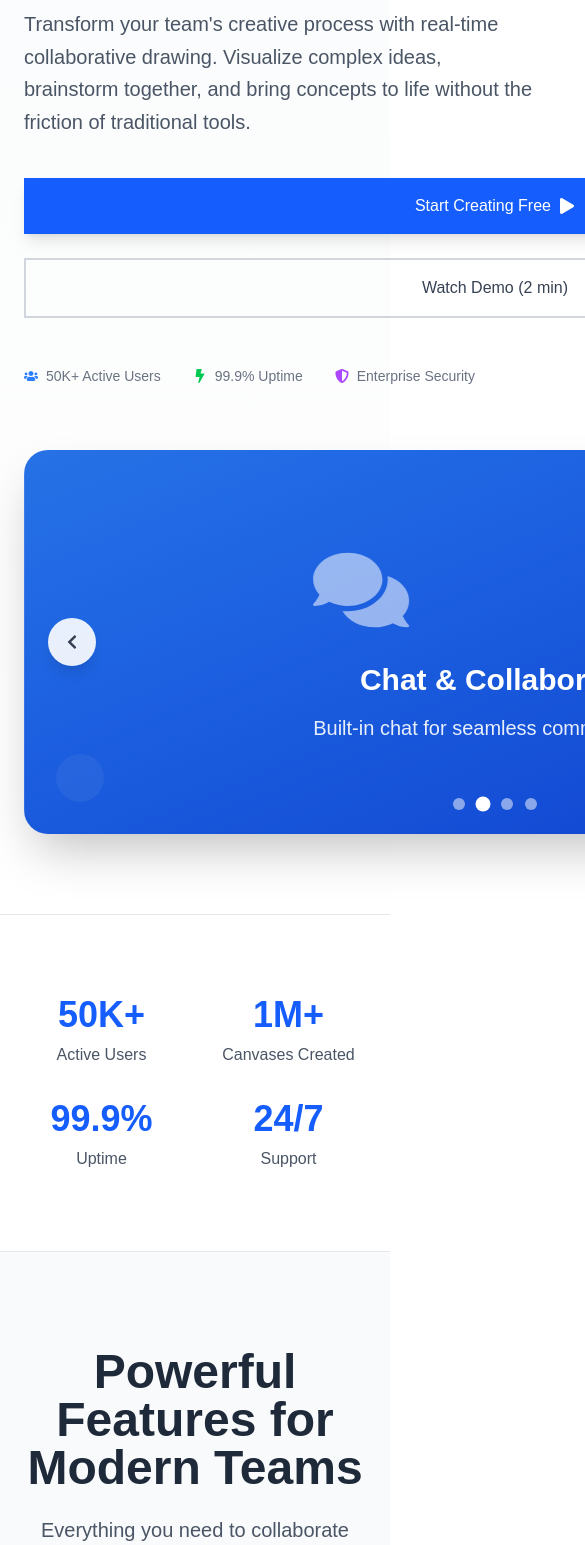
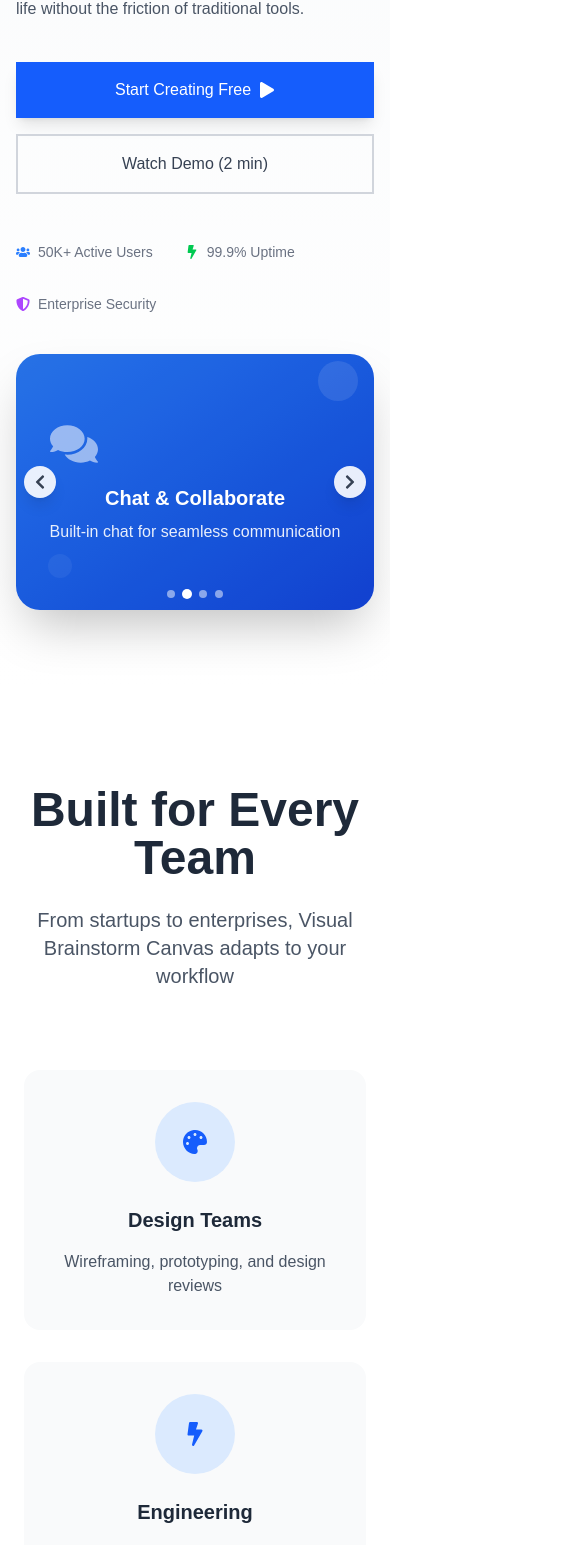
Before and after one commit to solonkonora/visual-brainstorm-canvas, a Next.js app in the folder frontend/: page /landing in a window 390 px wide. Shown: the part 421-1966 px from the top of the page, 585 px wide, since content can reach past the window. Built offline with nearby package versions, Linux system fonts and the light colour scheme.

Commit message:
fix: making dashboard responsive

```diff
--- a/frontend/src/app/landing/page.tsx
+++ b/frontend/src/app/landing/page.tsx
@@ -1,3 +1,4 @@
+/* eslint-disable react/no-unescaped-entities */
 'use client';
 
 import React, { useState, useEffect, useRef } from 'react';
@@ -328,8 +329,8 @@
 
       {/* Hero Section */}
       <section className="pt-28 pb-20 min-h-screen flex items-center bg-gradient-to-b from-gray-50 to-white dark:from-gray-900 dark:to-gray-800">
-        <div className="container mx-auto px-6">
-          <div className="grid lg:grid-cols-2 gap-16 items-center">
+        <div className="container mx-auto px-4 sm:px-6">
+          <div className="grid grid-cols-1 lg:grid-cols-2 gap-10 lg:gap-16 items-center">
             <div
               data-animate
               id="hero-text"
@@ -340,19 +341,19 @@
                 Real-time Collaboration Platform
               </div>
 
-              <h1 className="text-6xl lg:text-7xl font-bold mb-8 leading-tight">
+              <h1 className="text-4xl sm:text-5xl md:text-6xl lg:text-7xl font-bold mb-8 leading-tight">
                 <span className="text-gray-800 dark:text-white">Visual</span><br />
                 <span className="text-blue-600">Brainstorm</span><br />
                 <span className="text-gray-800 dark:text-white">Canvas</span>
               </h1>
 
-              <p className="text-xl text-gray-600 dark:text-gray-300 mb-10 leading-relaxed max-w-lg">
+              <p className="text-base sm:text-lg md:text-xl text-gray-600 dark:text-gray-300 mb-10 leading-relaxed max-w-lg">
                 Transform your team's creative process with real-time collaborative drawing.
                 Visualize complex ideas, brainstorm together, and bring concepts to life
                 without the friction of traditional tools.
               </p>
 
-              <div className="flex flex-col sm:flex-row gap-6 mb-12">
+              <div className="flex flex-col sm:flex-row gap-4 sm:gap-6 mb-12">
                 <Link href="/auth" className="px-8 py-4 bg-blue-600 text-white rounded-xl hover:bg-blue-700 transform hover:scale-105 transition-all duration-300 shadow-lg hover:shadow-xl flex items-center justify-center space-x-2 group">
                   <span>Start Creating Free</span>
                   <FaPlay className="group-hover:translate-x-1 transition-transform" />
@@ -396,44 +397,42 @@
                   {slides.map((slide, index) => {
                     const IconComponent = slide.icon;
                     return (
-                      <div key={index} className="w-full flex-shrink-0">
-                        <div className="bg-gradient-to-br from-blue-500 to-blue-700 p-12 h-96 flex items-center justify-center relative overflow-hidden">
+                      <div key={index} className="w-full flex-shrink-0 min-w-0">
+                        <div className="bg-gradient-to-br from-blue-500 to-blue-700 p-6 sm:p-12 h-64 sm:h-96 flex items-center justify-center relative overflow-hidden">
                           <div className="absolute inset-0 bg-black/10"></div>
                           <div className="text-center text-white relative z-10">
-                            <IconComponent className="text-8xl mb-6 animate-pulse" />
-                            <h3 className="text-3xl font-bold mb-4">{slide.title}</h3>
-                            <p className="text-xl opacity-90">{slide.description}</p>
+                            <IconComponent className="text-5xl sm:text-8xl mb-4 sm:mb-6 animate-pulse" />
+                            <h3 className="text-xl sm:text-3xl font-bold mb-2 sm:mb-4">{slide.title}</h3>
+                            <p className="text-base sm:text-xl opacity-90">{slide.description}</p>
                           </div>
                           {/* Animated Background Elements */}
-                          <div className="absolute top-4 right-4 w-20 h-20 bg-white/10 rounded-full animate-bounce"></div>
-                          <div className="absolute bottom-8 left-8 w-12 h-12 bg-white/10 rounded-full animate-pulse delay-1000"></div>
+                          <div className="absolute top-4 right-4 w-10 h-10 sm:w-20 sm:h-20 bg-white/10 rounded-full animate-bounce"></div>
+                          <div className="absolute bottom-8 left-8 w-6 h-6 sm:w-12 sm:h-12 bg-white/10 rounded-full animate-pulse delay-1000"></div>
                         </div>
                       </div>
                     );
                   })}
                 </div>
-
                 {/* Enhanced Controls */}
                 <button
                   onClick={prevSlide}
-                  className="absolute left-6 top-1/2 transform -translate-y-1/2 bg-white/90 dark:bg-gray-800/90 p-4 rounded-full shadow-lg hover:bg-white dark:hover:bg-gray-700 transition-all duration-200 backdrop-blur-sm"
+                  className="absolute left-2 sm:left-6 top-1/2 transform -translate-y-1/2 bg-white/90 dark:bg-gray-800/90 p-2 sm:p-4 rounded-full shadow-lg hover:bg-white dark:hover:bg-gray-700 transition-all duration-200 backdrop-blur-sm"
                 >
                   <FaChevronLeft className="text-gray-700 dark:text-gray-300" />
                 </button>
                 <button
                   onClick={nextSlide}
-                  className="absolute right-6 top-1/2 transform -translate-y-1/2 bg-white/90 dark:bg-gray-800/90 p-4 rounded-full shadow-lg hover:bg-white dark:hover:bg-gray-700 transition-all duration-200 backdrop-blur-sm"
+                  className="absolute right-2 sm:right-6 top-1/2 transform -translate-y-1/2 bg-white/90 dark:bg-gray-800/90 p-2 sm:p-4 rounded-full shadow-lg hover:bg-white dark:hover:bg-gray-700 transition-all duration-200 backdrop-blur-sm"
                 >
                   <FaChevronRight className="text-gray-700 dark:text-gray-300" />
                 </button>
-
                 {/* Progress Indicators */}
-                <div className="absolute bottom-6 left-1/2 transform -translate-x-1/2 flex space-x-3">
+                <div className="absolute bottom-3 sm:bottom-6 left-1/2 transform -translate-x-1/2 flex space-x-2 sm:space-x-3">
                   {slides.map((_, index) => (
                     <button
                       key={index}
                       onClick={() => setCurrentSlide(index)}
-                      className={`w-3 h-3 rounded-full transition-all duration-300 ${
+                      className={`w-2 h-2 sm:w-3 sm:h-3 rounded-full transition-all duration-300 ${
                         index === currentSlide ? 'bg-white scale-125' : 'bg-white/50 hover:bg-white/75'
                       }`}
                     />
@@ -441,69 +440,6 @@
                 </div>
               </div>
             </div>
-          </div>
-        </div>
-      </section>
-
-      {/* Stats Section */}
-      <section className="py-20 bg-white dark:bg-gray-800 border-y border-gray-200 dark:border-gray-700">
-        <div className="container mx-auto px-6">
-          <div
-            data-animate
-            id="stats"
-            className={`grid grid-cols-2 md:grid-cols-4 gap-8 transition-all duration-1000 ${isAnimated('stats') ? 'opacity-100 translate-y-0' : 'opacity-0 translate-y-10'}`}
-          >
-            {stats.map((stat, index) => (
-              <div key={index} className="text-center">
-                <div className="text-4xl md:text-5xl font-bold text-blue-600 mb-2">{stat.number}</div>
-                <div className="text-gray-600 dark:text-gray-400 font-medium">{stat.label}</div>
-              </div>
-            ))}
-          </div>
-        </div>
-      </section>
-
-      {/* Features Section */}
-      <section id="features" className="py-24 bg-gray-50 dark:bg-gray-900">
-        <div className="container mx-auto px-6">
-          <div
-            data-animate
-            id="features-header"
-            className={`text-center mb-20 transition-all duration-1000 ${isAnimated('features-header') ? 'opacity-100 translate-y-0' : 'opacity-0 translate-y-10'}`}
-          >
-            <h2 className="text-5xl font-bold mb-6 text-gray-800 dark:text-white">
-              Powerful Features for Modern Teams
-            </h2>
-            <p className="text-xl text-gray-600 dark:text-gray-300 max-w-3xl mx-auto">
-              Everything you need to collaborate visually, from simple sketches to complex diagrams
-            </p>
-          </div>
-
-          <div className="grid md:grid-cols-2 lg:grid-cols-3 gap-8">
-            {features.map((feature, index) => {
-              const IconComponent = feature.icon;
-              return (
-                <div
-                  key={index}
-                  data-animate
-                  id={`feature-${index}`}
-                  className={`p-8 rounded-2xl bg-white dark:bg-gray-800 shadow-lg hover:shadow-xl transition-all duration-500 border border-gray-200 dark:border-gray-700 group hover:scale-105 ${
-                    isAnimated(`feature-${index}`) ? 'opacity-100 translate-y-0' : 'opacity-0 translate-y-10'
-                  }`}
-                  style={{ transitionDelay: `${index * 100}ms` }}
-                >
-                  <div className="w-16 h-16 bg-blue-100 dark:bg-blue-900/30 rounded-2xl flex items-center justify-center mb-6 group-hover:scale-110 transition-transform duration-300">
-                    <IconComponent className="text-2xl text-blue-600 dark:text-blue-400" />
-                  </div>
-                  <h3 className="text-xl font-bold mb-4 text-gray-800 dark:text-white">
-                    {feature.title}
-                  </h3>
-                  <p className="text-gray-600 dark:text-gray-300 leading-relaxed">
-                    {feature.description}
-                  </p>
-                </div>
-              );
-            })}
           </div>
         </div>
       </section>
```
